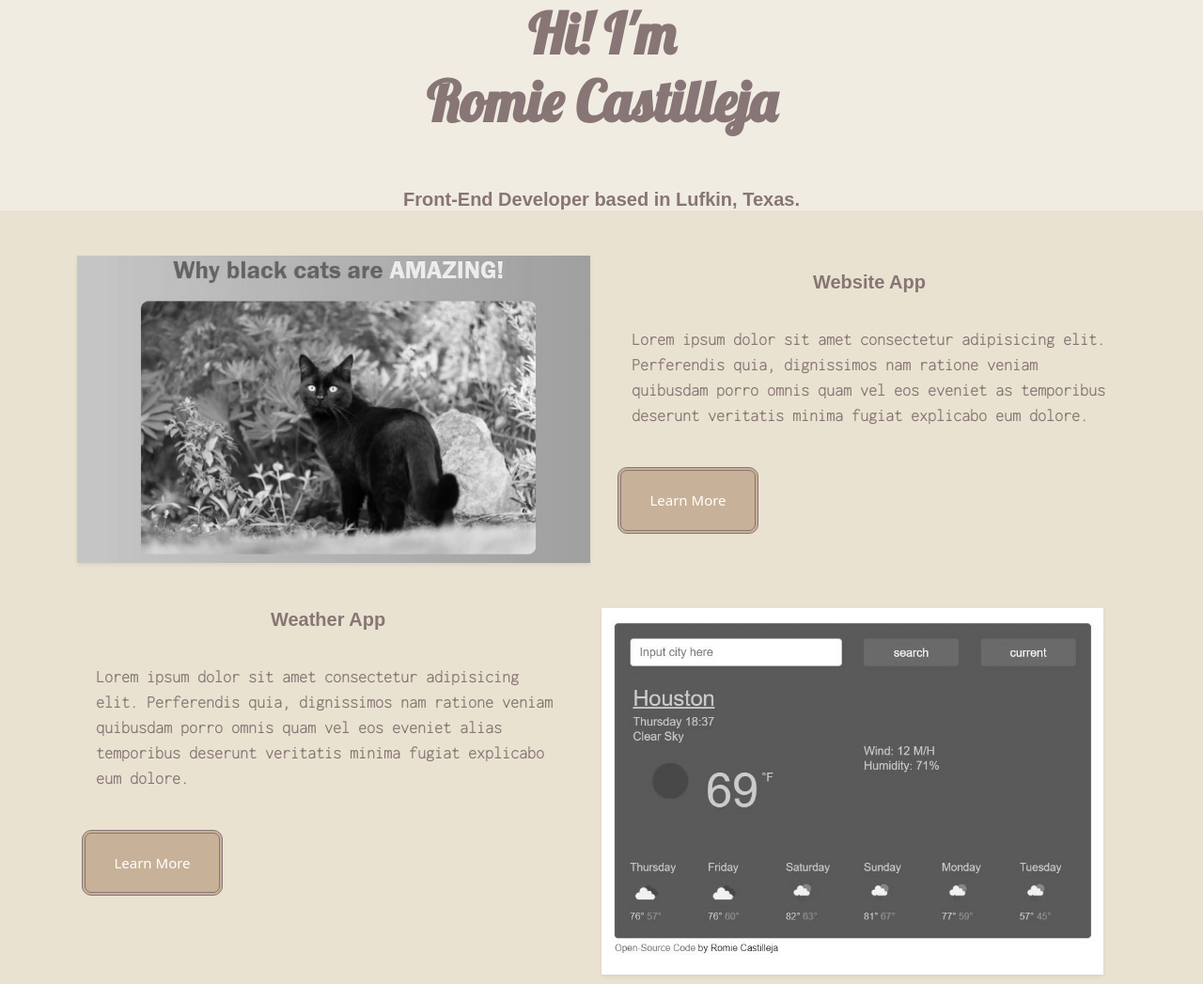
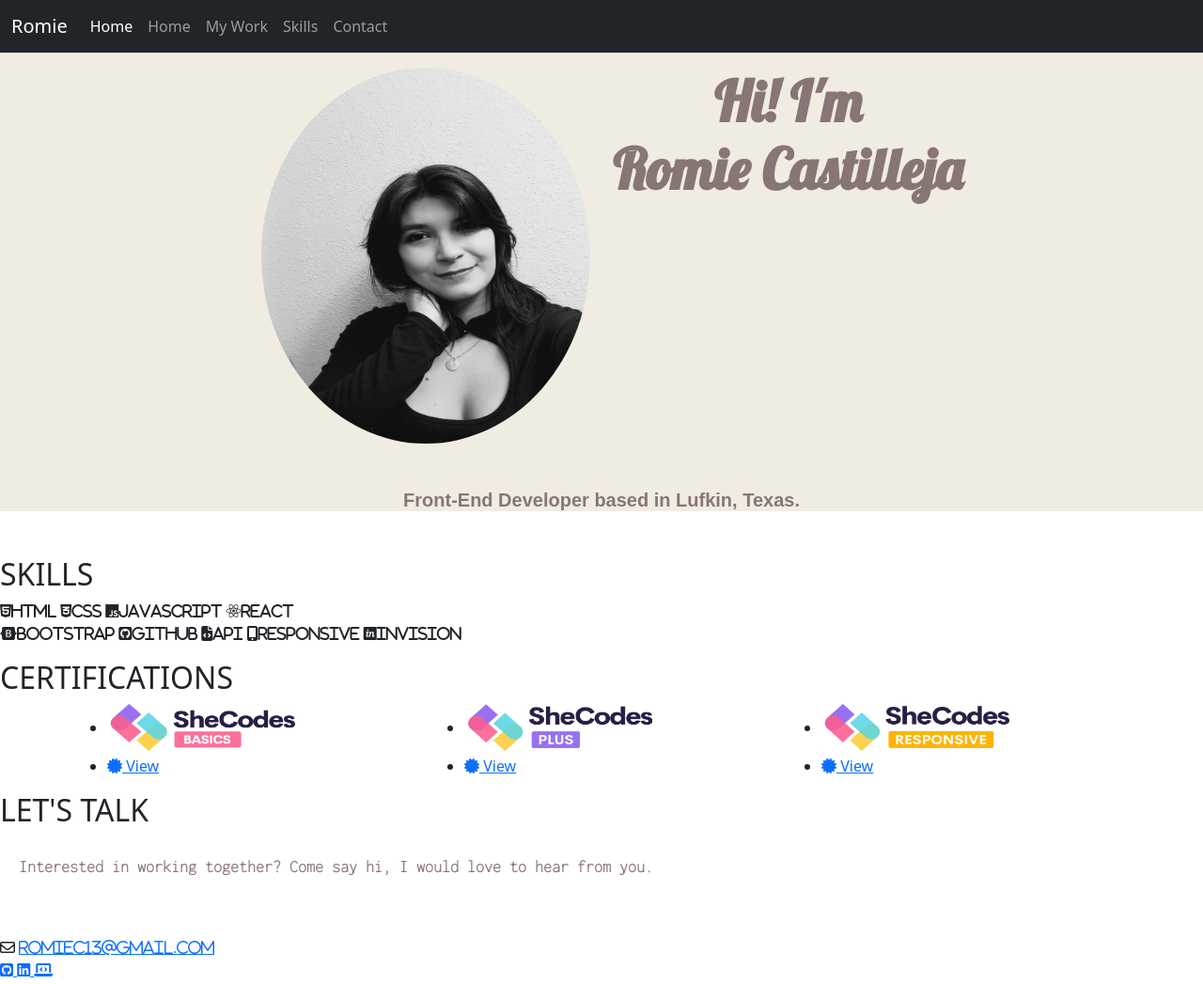
Before and after one commit to Romiec13/portfolio-project, a plain HTML site: page index.html in a window 1280 px wide. Shown: the top 1047 px of the page at 94% size. Drawn offline with nearby package versions, Linux system fonts and the light colour scheme; some icons are missing.

Commit message:
Updated Portfolio Homepage and added work.html page
Updated template for Homepage.
Added Work page and created template for the page.

```diff
--- a/index.html
+++ b/index.html
@@ -4,7 +4,7 @@
     <meta charset="UTF-8">
     <meta http-equiv="X-UA-Compatible" content="IE=edge">
     <meta name="viewport" content="width=device-width, initial-scale=1.0">
-    <title>Document</title>
+    <title>Romie Castilleja's Portfolio</title>
 
     <link
     href="https://cdn.jsdelivr.net/npm/bootstrap@5.1.3/dist/css/bootstrap.min.css"
@@ -31,8 +31,44 @@
 </head>
 <body>
     <div class="homepage mb-3">
+
+      <nav class="navbar navbar-expand-lg navbar-dark bg-dark">
+        <div class="container-fluid">
+          <a class="navbar-brand" href="#">Romie</a>
+          <button class="navbar-toggler" type="button" data-bs-toggle="collapse" data-bs-target="#navbarNav" aria-controls="navbarNav" aria-expanded="false" aria-label="Toggle navigation">
+            <span class="navbar-toggler-icon"></span>
+          </button>
+          <div class="collapse navbar-collapse" id="navbarNav">
+            <ul class="navbar-nav">
+              <li class="nav-item">
+                <a class="nav-link active" aria-current="page" href="#">Home</a>
+              </li>
+              <li class="nav-item">
+                <a class="nav-link" href="index.html">Home</a>
+              </li>
+              <li class="nav-item">
+                <a class="nav-link" href="work.html">My Work</a>
+              </li>
+              <li class="nav-item">
+                <a class="nav-link" href="#">Skills</a>
+              </li>
+              <li class="nav-item">
+                <a class="nav-link" href="#">Contact</a>
+              </li>
+            </ul>
+          </div>
+        </div>
+      </nav>
+
+
         <div class="header-background">
-    <div class="header">
+          <div class="container">
+            <div class="row">
+              <div class="col-md-6 mt-3">
+                <img src="images/Headshot-pic.jpg" class="img-headshot img-fluid rounded-circle">
+              </div>
+              <div class="col-md-6 mt-3">
+                <span class="header">
                 <h1> <script src="https://cdn.lordicon.com/lusqsztk.js"></script>
                   <lord-icon
                       src="https://cdn.lordicon.com/mdrvyxnv.json"
@@ -41,79 +77,98 @@
                       style="width:120px;height:120px">
                   </lord-icon> Hi! I'm
                 </br>Romie Castilleja</h1>
+              </span>
             </div>
+              </div>
+            </div>
+
             <h2 class="m-5">
               Front-End Developer based in Lufkin, Texas.
             </h2>
           </div>
+</div>
 
+<div class="skills-certificates-portion mb-3">
+  <h2>SKILLS</h2>
+  <span class="skill-icons">
+    <i class="fab fa-html5">HTML</i>
+    <i class="fab fa-css3-alt">CSS</i>
+    <i class="fab fa-js">JavaScript</i>
+    <i class="fab fa-react">React</i>
+  </span>
+</br>
+<span class="skill-icons">
+  <i class="fab fa-bootstrap">Bootstrap</i>
+  <i class="fab fa-github-square">GitHub</i>
+  <i class="fas fa-file-code">API</i>
+  <i class="fas fa-mobile-alt">Responsive</i>
+  <i class="fab fa-invision">Invision</i>
+</span>
+</div>
 
-
+<h2>CERTIFICATIONS</h2>
+<div class="certification-list">
 <div class="container">
   <div class="row">
-      <div class="col-md-6">
-        <img src="images/website.JPG" class="img-fluid shadow-sm" />
+    <div class="col-4">
+    <ul>
+      <li>
+        <img src="images/certificates/basics.png">
+      </li>
+      <li>
+        <a href="https://www.shecodes.io/certificates/bec5471ca935cf1df83c004841a1c710"><i class="fas fa-certificate"></i> View</a>
+      </li>
+    </ul>
     </div>
 
-      <div class="col-md-6">
-        <h2 class="app mt-3 mb-3">Website App</h2>
-        <p>
-          Lorem ipsum dolor sit amet consectetur adipisicing elit. Perferendis
-          quia, dignissimos nam ratione veniam quibusdam porro omnis quam vel
-          eos eveniet as temporibus deserunt veritatis minima fugiat
-          explicabo eum dolore.
-        </p>
-        <div class="mt-3">
-<button>
-  <span><a href="#">Learn More</a></span>
-</button>
-
-        </div>
+    <div class="col-4">
+    <ul>
+      <li>
+        <img src="images/certificates/plus.png">
+      </li>
+      <li>
+        <a href="https://www.shecodes.io/certificates/3471b446a7f4fc4d142c0ec4daf85ac4"><i class="fas fa-certificate"></i> View</a>
+      </li>
+    </ul>
     </div>
 
-    <div class="row">
-      <div class="col-md-6">
-        <h2 class="app mb-3 m-5">Weather App</h2>
-        <p>
-          Lorem ipsum dolor sit amet consectetur adipisicing elit. Perferendis
-          quia, dignissimos nam ratione veniam quibusdam porro omnis quam vel
-          eos eveniet alias temporibus deserunt veritatis minima fugiat
-          explicabo eum dolore.
-        </p>
-        <div class="mb-5 mt-3">
-          <button>
-            <span><a href="#">Learn More</a></span>
-          </button>
-        </div>
-      </div>
-      <div class="col-md-6 mt-5">
-        <img src="images/weather-app.JPG" class="img-fluid shadow-sm" />
-      </div>
-    </div>
-
-    <div class="row mt-5">
-      <div class="col-md-6">
-        <img src="images/coming-soon.jpg" class="img-fluid shadow-sm" />
-      </div>
-
-      <div class="col-md-6">
-        <h2 class="app mb-3">Coming Soon</h2>
-        <p>
-          Lorem ipsum dolor sit amet consectetur adipisicing elit. Perferendis
-          quia, dignissimos nam ratione veniam quibusdam porro omnis quam vel
-          eos eveniet alias temporibus deserunt veritatis minima fugiat
-          explicabo eum dolore.
-        </p>
-        <div>
-          <button>
-            <span><a href="#">Learn More</a></span>
-          </button>
+    <div class="col-4">
+      <ul>
+        <li>
+          <img src="images/certificates/responsive.png">
+        </li>
+        <li>
+          <a href="#"><i class="fas fa-certificate"></i> View</a>
+        </li>
+      </ul>
     </div>
   </div>
 </div>
 </div>
 
-</div>
+<footer>
+  <h2> LET'S TALK</h2>
+  <p>
+      Interested in working together? Come say hi, I would love to hear from you.
+  </p>
+  </br>
+  <span class="footer-email">
+  <i class="far fa-envelope"> <a href="mailto:romiec13@gmail.com">romiec13@gmail.com</a></i>
+  </span>
 
+  </br>
+
+  <span class="footer-icons">
+      <a href="https://github.com/Romiec13"><i class="fab fa-github-square"></i>
+      </a>
+
+      <a href="https://www.linkedin.com/in/romie-castilleja/">
+      <i class="fab fa-linkedin"></i>
+      </a>
+
+    <a href="https://www.shecodes.io/hall-of-fame?q=Romie+Castilleja&commit=Search">  <i class="fas fa-laptop-code"></i>
+      </a>
+  </span>
+      </footer>
 </body>
 </html>
--- a/src/styles.css
+++ b/src/styles.css
@@ -12,14 +12,19 @@
     background-color: var(--background-color);
 }
 
+.img-headshot {
+    height: 400px;
+    width: 350px;
+    float: right;
+}
+
 .header {
-    display: flex;
-    flex-direction: row;
-    justify-content: center;
+    float: left;
 }
 
 .header-background {
     background-color: var(--header-color);
+
 }
 
 .homepage h1 {
@@ -130,3 +135,11 @@ img:hover {
     opacity: 80%;
     transition: all 150ms ease-in-out;
 }
+
+
+.certification-list img {
+    height: 50px;
+    width: 200px;
+    margin-bottom: 4px;
+    filter: none;
+}
```
Also changed, not shown: work.html (added, +154 -0 lines), images/Headshot-pic.jpg (added), images/certificates/basics.png (added), images/certificates/plus.png (added), images/certificates/responsive.png (added). Lines whose indentation alone changed are shown as unchanged.
